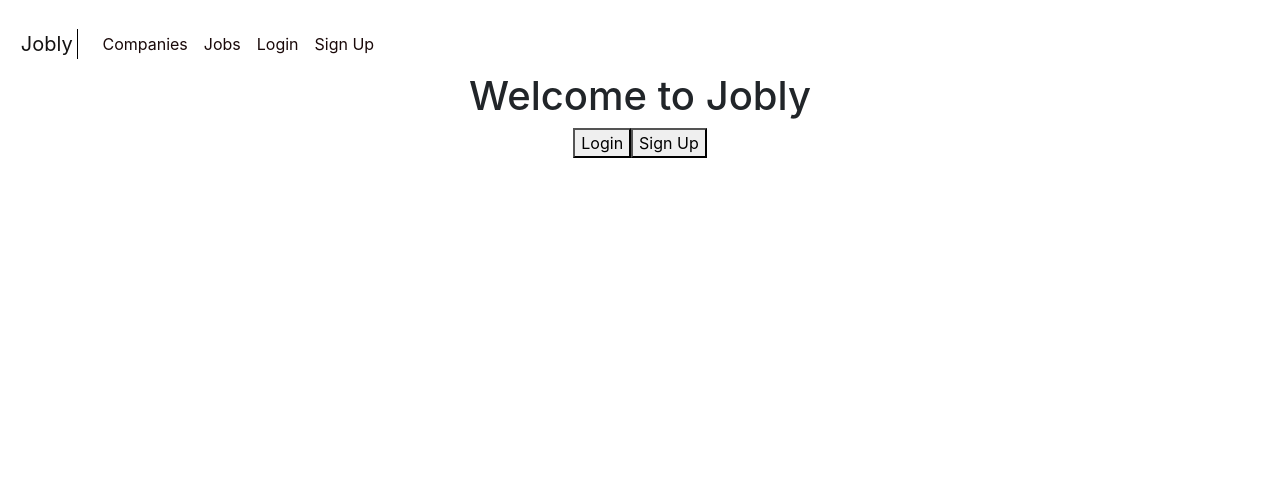
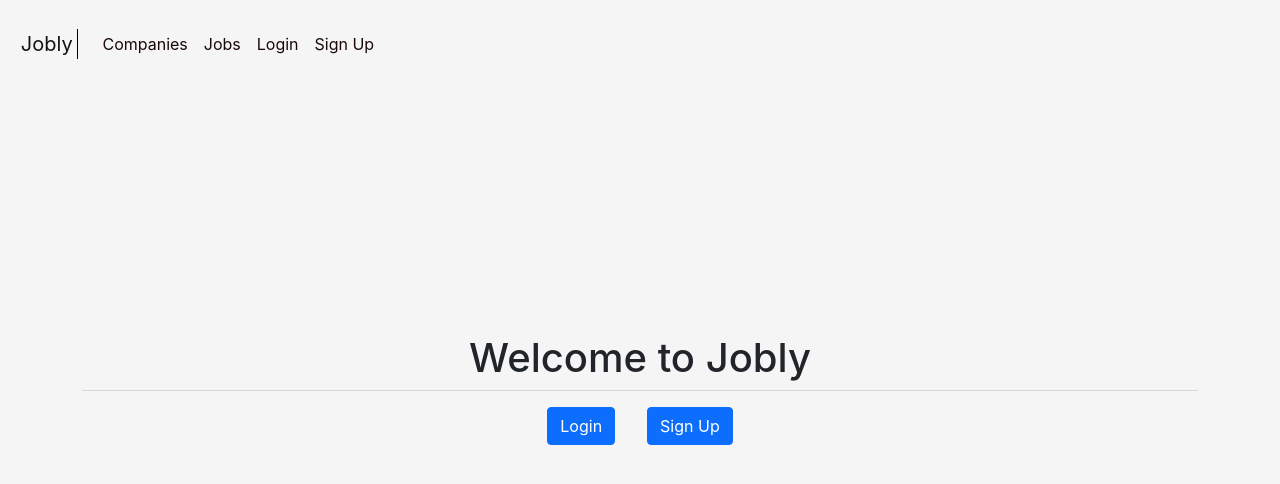
Before and after one commit to gmzi/jobly-frontend, a React (Create React App) app: page / in a window 1280 px wide. Shown: the top 484 px of the page. Built offline with nearby package versions, Linux system fonts and the light colour scheme; no server answers.

Commit message:
styles 2

```diff
--- a/src/Companies.css
+++ b/src/Companies.css
@@ -0,0 +1 @@
+/* CONTINUE MIMIKING THE SOLUTION TO MAKE A CARD FOR EACH COMPANY */
--- a/src/Companies.js
+++ b/src/Companies.js
@@ -24,15 +24,16 @@ const Companies = () => {
   ));
 
   return (
-    <div>
+    <div className="Companies col-md-8 offset-md-2">
         <SearchForm load={loadCompanies} />
-      <h1>Companies</h1>
+      <div className="Companies-cardsContainer">
         {compsToRender.length ? (
           <div>{compsToRender.map((c) => c)}</div>
         ) : (
           <p>Nothing found</p>
         )}
       </div>
+    </div>
   );
 };
 
--- /dev/null
+++ b/src/Home.css
@@ -0,0 +1,26 @@
+.Home {
+  height: calc(100vh - 150px);
+  display: flex;
+  align-items: center;
+}
+
+.Home-brand {
+  padding-bottom: 1rem;
+  border-bottom: 1px solid rgb(221, 213, 213);
+}
+
+.Home h2 {
+  padding-top: 1rem;
+}
+
+.Home-username {
+  border-bottom: 1px solid rgb(23, 22, 22);
+}
+
+.Home-btnContainer {
+  border-top: 1px solid rgb(221, 213, 213);
+}
+
+.Home-btnContainer .btn {
+  margin: 1rem 1rem;
+}
--- a/src/Home.js
+++ b/src/Home.js
@@ -1,27 +1,43 @@
 import React, { useContext } from 'react';
 import { Link } from 'react-router-dom';
 import { UserContext } from './UserContext';
+import './Home.css';
 
 const Home = () => {
   const user = useContext(UserContext);
-  console.log(user.user);
   return (
-    <div>
+    <div className="Home">
+      <div className="container text-center">
         {user.user ? (
           <div>
-          <h1>Welcome to Jobly, {user.user[2].username}</h1>
+            <h1 className="Home-brand">Jobly</h1>
+            <h2 className="mb-4 font-weight-bold">
+              Welcome back,{' '}
+              <span className="Home-username">{user.user[2].username}</span>.
+            </h2>
           </div>
         ) : (
           <div>
-          <h1>Welcome to Jobly</h1>
-          <Link exact to="/login">
-            <button>Login</button>
+            <h1 className="Home-welcome">Welcome to Jobly</h1>
+            <div className="Home-btnContainer">
+              <Link
+                className="btn btn-primary font-weight-bold"
+                exact
+                to="/login"
+              >
+                Login
               </Link>
-          <Link exact to="/signup">
-            <button>Sign Up</button>
-          </Link>{' '}
+              <Link
+                className="btn btn-primary font-weight-bold"
+                exact
+                to="/signup"
+              >
+                Sign Up
+              </Link>
+            </div>
           </div>
         )}
+      </div>
     </div>
   );
 };
--- a/src/Nav.css
+++ b/src/Nav.css
@@ -1,5 +1,5 @@
 .Nav {
-  border-bottom: 2px solid rgba(0, 0, 0, 0.125);
+
 }
 
 .navbar-brand {
--- a/src/Nav.js
+++ b/src/Nav.js
@@ -8,7 +8,7 @@ const Nav = ({ logout }) => {
   const usr = user.user;
 
   return (
-    <nav className="Navigation navbar navbar-expand-md">
+    <nav className="Nav navbar navbar-expand-md">
       <a className="navbar-brand" href="/">
         Jobly
       </a>
--- /dev/null
+++ b/src/SearchForm.css
@@ -0,0 +1,4 @@
+
+.form-inline {
+  display: flex;
+}
--- a/src/SearchForm.js
+++ b/src/SearchForm.js
@@ -1,7 +1,7 @@
 import React, { useState } from 'react';
+import './SearchForm.css'
 
 const SearchForm = ({ load }) => {
-
   const [formData, setFormData] = useState({});
 
   const handleChange = (e) => {
@@ -19,8 +19,10 @@ const SearchForm = ({ load }) => {
   };
 
   return (
-    <form onSubmit={handleSubmit}>
+    <div className="SearchForm mb-3">
+      <form className="form-inline" onSubmit={handleSubmit}>
         <input
+          className="form-control form-control-lg flex-grow-1"
           type="text"
           placeholder="Enter search term..."
           name="searchTerm"
@@ -28,8 +30,11 @@ const SearchForm = ({ load }) => {
           value={formData.searchTerm}
           onChange={handleChange}
         />
-      <button>Search</button>
+        <button type="submit" className="btn btn-lg btn-primary">
+          Search
+        </button>
       </form>
+    </div>
   );
 };
 
--- a/src/SignUpForm.js
+++ b/src/SignUpForm.js
@@ -88,6 +88,11 @@ const SignUpForm = ({ signUp }) => {
         />
         <button>Sign Up</button>
       </form>
+      <div>
+        <p>
+          Already a member? <a href="/login">login</a>
+        </p>
+      </div>
       <div>{errorMsg ? <p>{errorMsg}</p> : <p></p>}</div>
     </div>
   );
--- a/src/index.css
+++ b/src/index.css
@@ -1,5 +1,6 @@
 body {
   margin: 0;
+  background-color: whitesmoke;
   padding: 1rem 1rem;
   font-family: -apple-system, BlinkMacSystemFont, 'Segoe UI', 'Roboto', 'Oxygen',
     'Ubuntu', 'Cantarell', 'Fira Sans', 'Droid Sans', 'Helvetica Neue',
```
Lines whose indentation alone changed are shown as unchanged.
